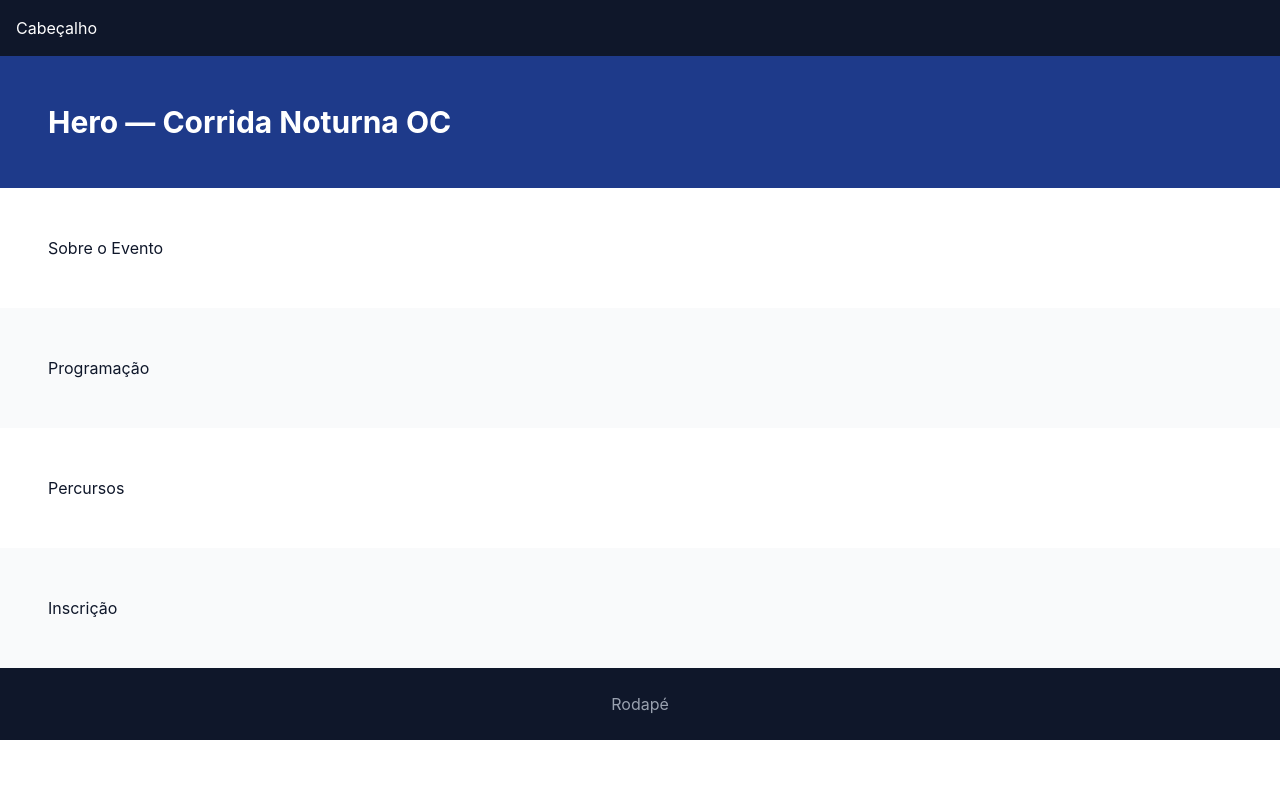
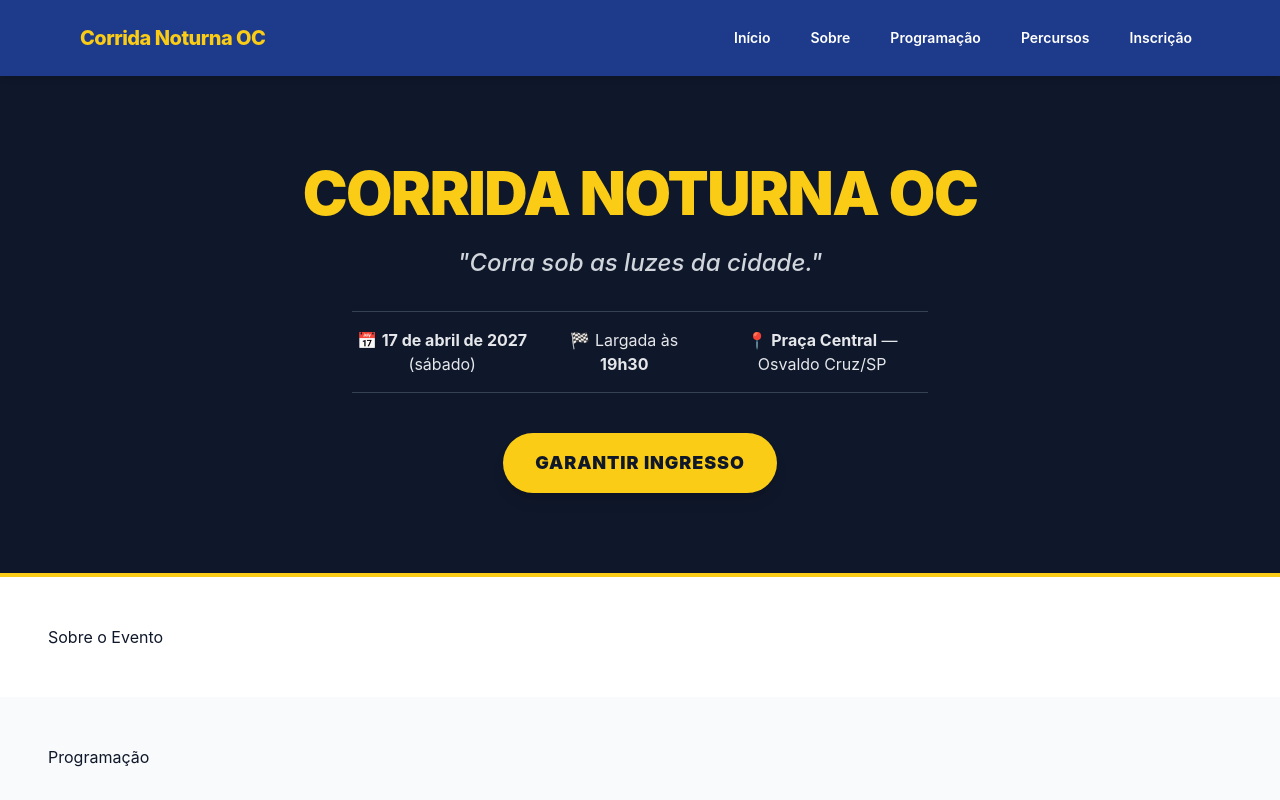
Before and after one commit to Isaa-moraes/lp-evento-isadora, a React (Vite) app: page / in a window 1280 px wide. Shown: the top 800 px of the page. Built offline with nearby package versions, Linux system fonts and the light colour scheme.

Commit message:
Etapa 3: Cabecalho, Hero e Rodape finalizados e estilizados

```diff
--- a/src/components/Cabecalho.jsx
+++ b/src/components/Cabecalho.jsx
@@ -1,8 +1,45 @@
 function Cabecalho() {
   return (
-    <header className="bg-escura text-white p-4">
-      <h2>Cabeçalho</h2>
+    <header className="sticky top-0 z-50 bg-primaria text-white shadow-md">
+      <div className="max-w-6xl mx-auto px-4 py-4 flex flex-col sm:flex-row items-center justify-between gap-4">
+        {/* Nome do Evento */}
+        <span className="font-extrabold text-xl tracking-tight text-destaque">
+          Corrida Noturna OC
+        </span>
+
+        {/* Menu de Navegação */}
+        <nav>
+          <ul className="flex flex-wrap justify-center gap-6 text-sm font-semibold">
+            <li>
+              <a href="#inicio" className="hover:text-destaque transition-colors min-h-[44px] flex items-center px-2">
+                Início
+              </a>
+            </li>
+            <li>
+              <a href="#sobre" className="hover:text-destaque transition-colors min-h-[44px] flex items-center px-2">
+                Sobre
+              </a>
+            </li>
+            <li>
+              <a href="#programacao" className="hover:text-destaque transition-colors min-h-[44px] flex items-center px-2">
+                Programação
+              </a>
+            </li>
+            <li>
+              <a href="#percursos" className="hover:text-destaque transition-colors min-h-[44px] flex items-center px-2">
+                Percursos
+              </a>
+            </li>
+            <li>
+              <a href="#inscricao" className="hover:text-destaque transition-colors min-h-[44px] flex items-center px-2">
+                Inscrição
+              </a>
+            </li>
+          </ul>
+        </nav>
+      </div>
     </header>
   )
 }
+
 export default Cabecalho
--- a/src/components/Hero.jsx
+++ b/src/components/Hero.jsx
@@ -1,9 +1,36 @@
 function Hero() {
   return (
-    <section id="inicio" className="bg-primaria text-white p-12">
-      {/* O Hero será o único lugar com h1 de acordo com o checklist de acessibilidade */}
-      <h1 className="text-3xl font-bold">Hero — Corrida Noturna OC</h1>
+    <section id="inicio" className="bg-escura text-white py-20 px-4 text-center border-b-4 border-destaque">
+      <div className="max-w-3xl mx-auto">
+        {/* Único H1 da página */}
+        <h1 className="text-4xl sm:text-6xl font-black text-destaque uppercase tracking-tight leading-tight">
+          Corrida Noturna OC
+        </h1>
+
+        {/* Slogan */}
+        <p className="mt-4 text-lg sm:text-2xl text-gray-300 font-medium italic">
+          "Corra sob as luzes da cidade."
+        </p>
+
+        {/* Informações de Data e Local */}
+        <div className="mt-8 flex flex-col sm:flex-row justify-center items-center gap-4 sm:gap-8 text-sm sm:text-base text-gray-200 border-y border-gray-700 py-4 max-w-xl mx-auto">
+          <p>📅 <span className="font-bold">17 de abril de 2027</span> (sábado)</p>
+          <p>🏁 Largada às <span className="font-bold">19h30</span></p>
+          <p>📍 <span className="font-bold">Praça Central</span> — Osvaldo Cruz/SP</p>
+        </div>
+
+        {/* Botão de Ação */}
+        <div className="mt-10">
+          <a
+            href="#inscricao"
+            className="inline-block bg-destaque text-escura font-black px-8 py-4 rounded-full text-lg shadow-lg hover:scale-105 transition-transform uppercase tracking-wider min-h-[44px]"
+          >
+            Garantir Ingresso
+          </a>
+        </div>
+      </div>
     </section>
   )
 }
+
 export default Hero
--- a/src/components/Rodape.jsx
+++ b/src/components/Rodape.jsx
@@ -1,8 +1,16 @@
 function Rodape() {
   return (
-    <footer className="bg-escura text-gray-400 p-6 text-center">
-      <h2>Rodapé</h2>
+    <footer className="bg-escura text-gray-400 py-8 px-4 text-center text-xs sm:text-sm border-t border-gray-800">
+      <div className="max-w-6xl mx-auto space-y-2">
+        <p className="font-bold text-gray-300">
+          Corrida Noturna OC — Praça Central, Osvaldo Cruz/SP
+        </p>
+        <p className="text-gray-500 italic">
+          Evento fictício criado para fins didáticos.
+        </p>
+      </div>
     </footer>
   )
 }
+
 export default Rodape
```
